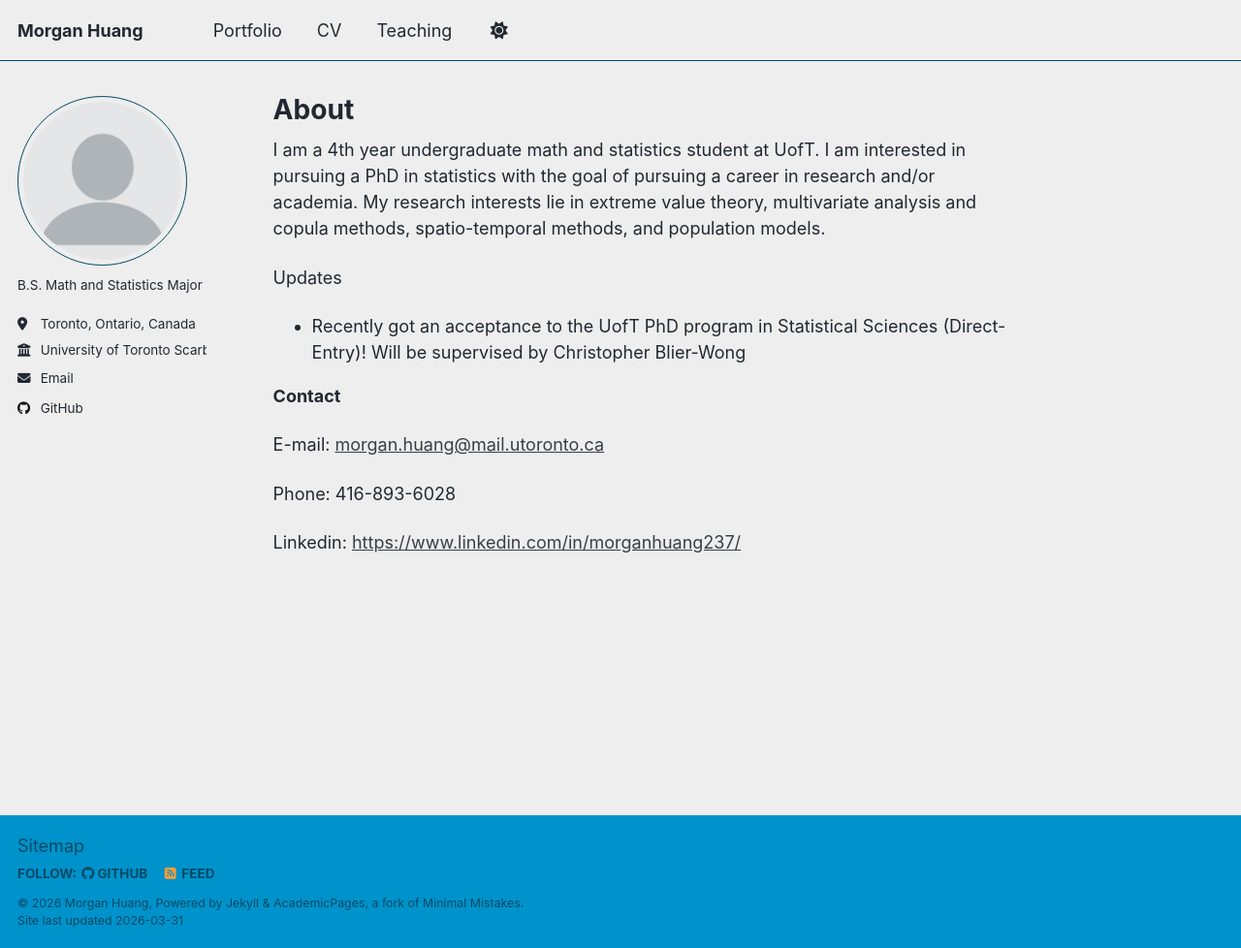
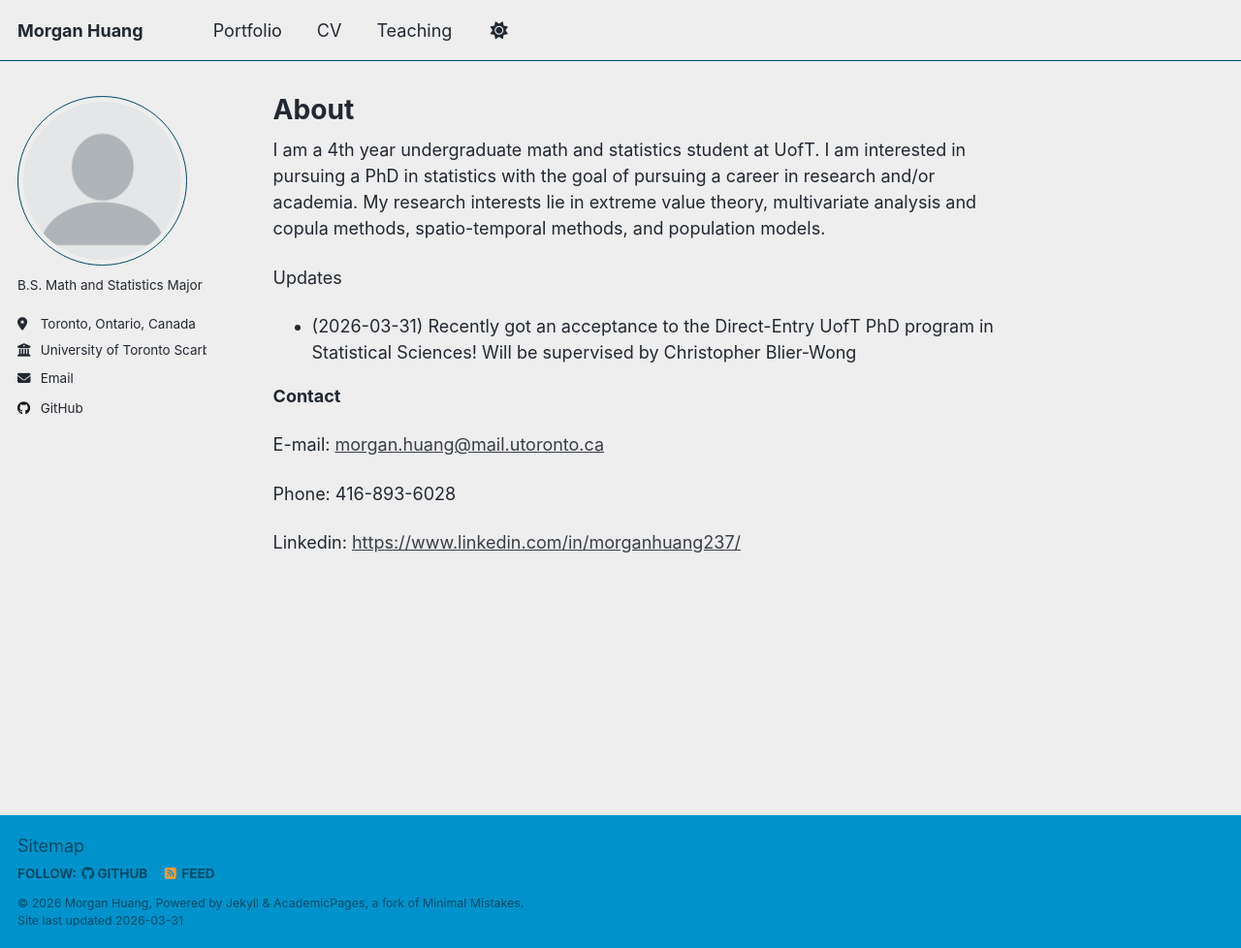
Before and after one commit to Morganh201/Morganh201.github.io, a Jekyll site: the page built from _pages/about.md, in a window 1280 px wide and 978 px high. Shown: the whole window at 97% size. Built offline with Jekyll 4.4.1, drawn with Linux system fonts in a browser that asks for light colours; a script that is not in the unit is left out.

Commit message:
Update PhD acceptance details in about.md

```diff
--- a/_pages/about.md
+++ b/_pages/about.md
@@ -10,7 +10,7 @@ redirect_from:
 I am a 4th year undergraduate math and statistics student at UofT. I am interested in pursuing a PhD in statistics with the goal of pursuing a career in research and/or academia. My research interests lie in extreme value theory, multivariate analysis and copula methods, spatio-temporal methods, and population models.
 
 Updates
-- Recently got an acceptance to the UofT PhD program in Statistical Sciences (Direct-Entry)! Will be supervised by Christopher Blier-Wong
+- (2026-03-31) Recently got an acceptance to the Direct-Entry UofT PhD program in Statistical Sciences! Will be supervised by Christopher Blier-Wong
 
 **Contact**
 
```
